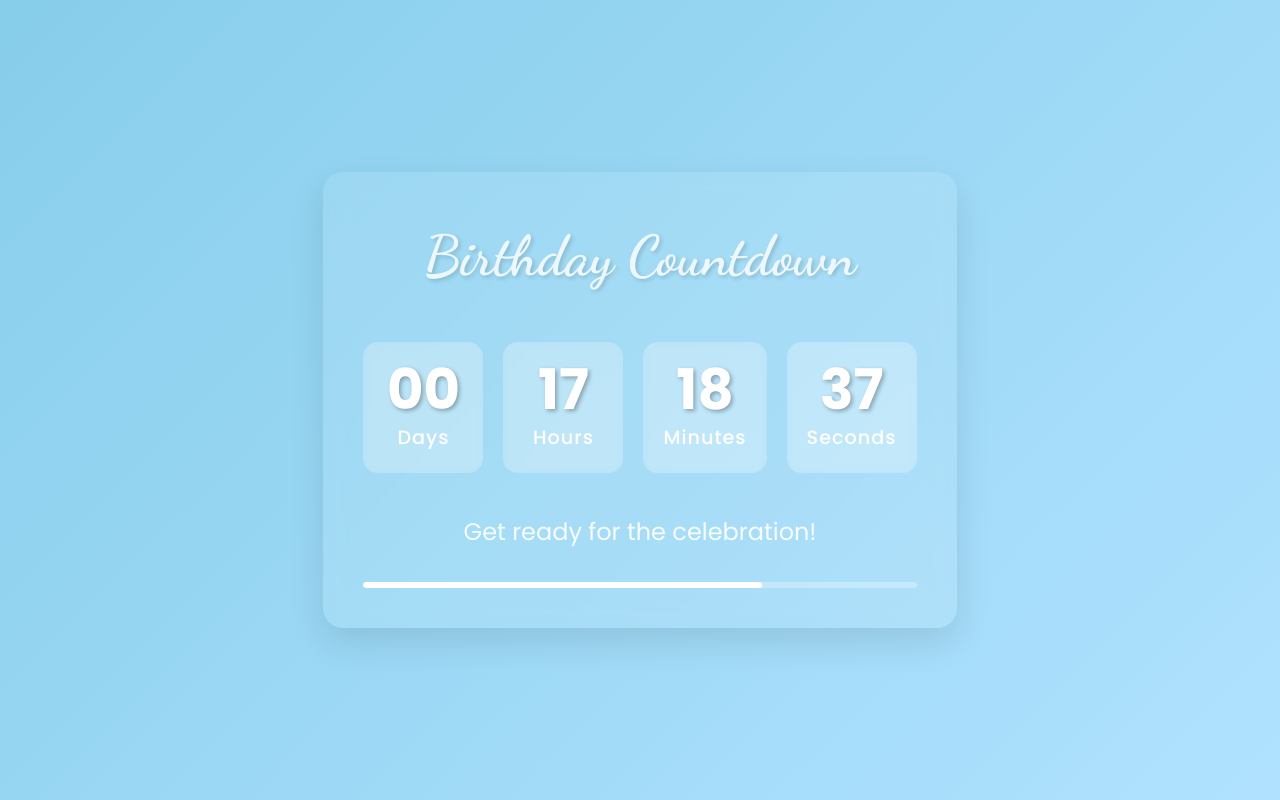
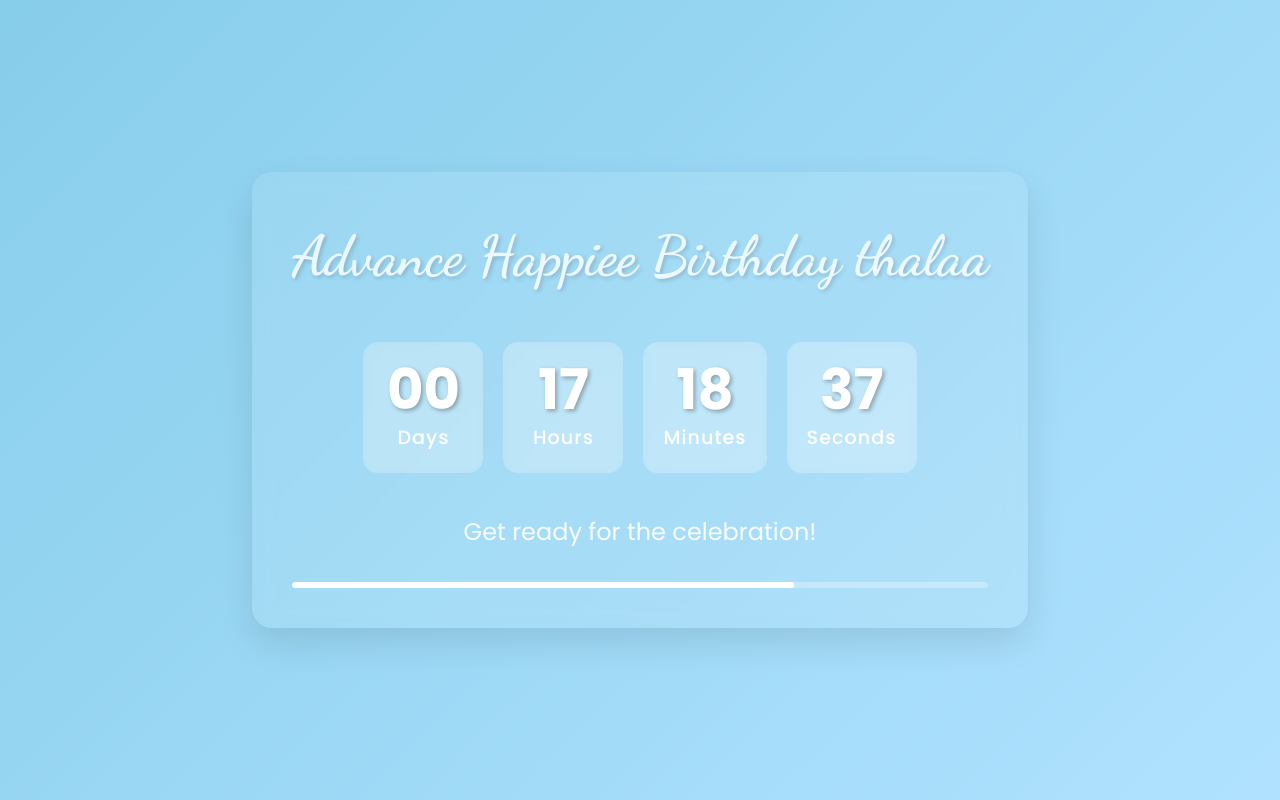
Before and after one commit to Arunreings/archanabday, a plain HTML site: page index.html in a window 1280 px wide. Drawn offline with nearby package versions, Linux system fonts and the light colour scheme.

```diff
--- a/index.html
+++ b/index.html
@@ -23,7 +23,7 @@
     <!-- Countdown Loader -->
     <div id="countdown-loader" class="countdown-loader">
         <div class="countdown-container">
-            <h1 class="countdown-title">Birthday Countdown</h1>
+            <h1 class="countdown-title">Advance Happiee Birthday thalaa</h1>
             <div class="countdown-display">
                 <div class="countdown-item">
                     <span id="days" class="countdown-number">00</span>
```
